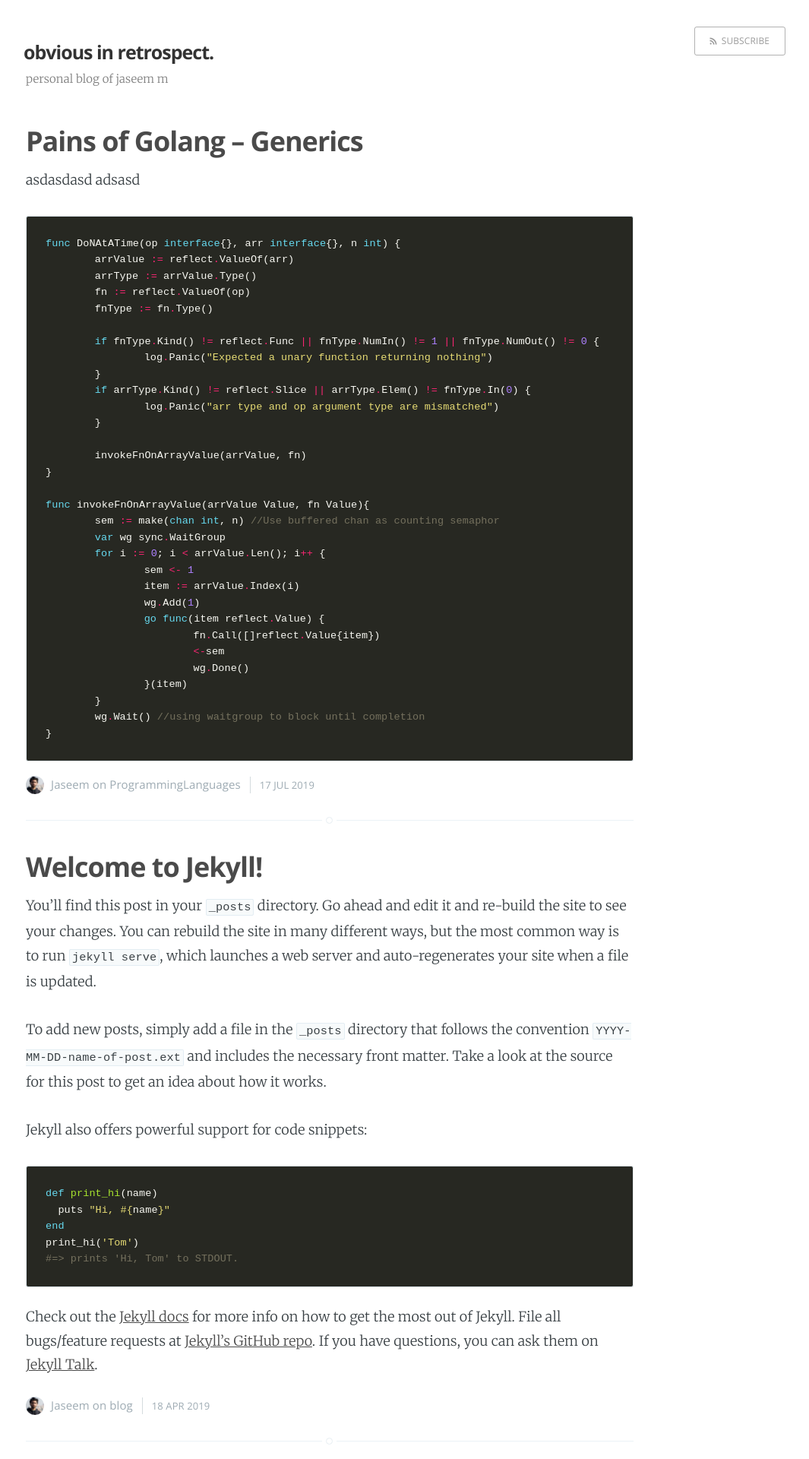
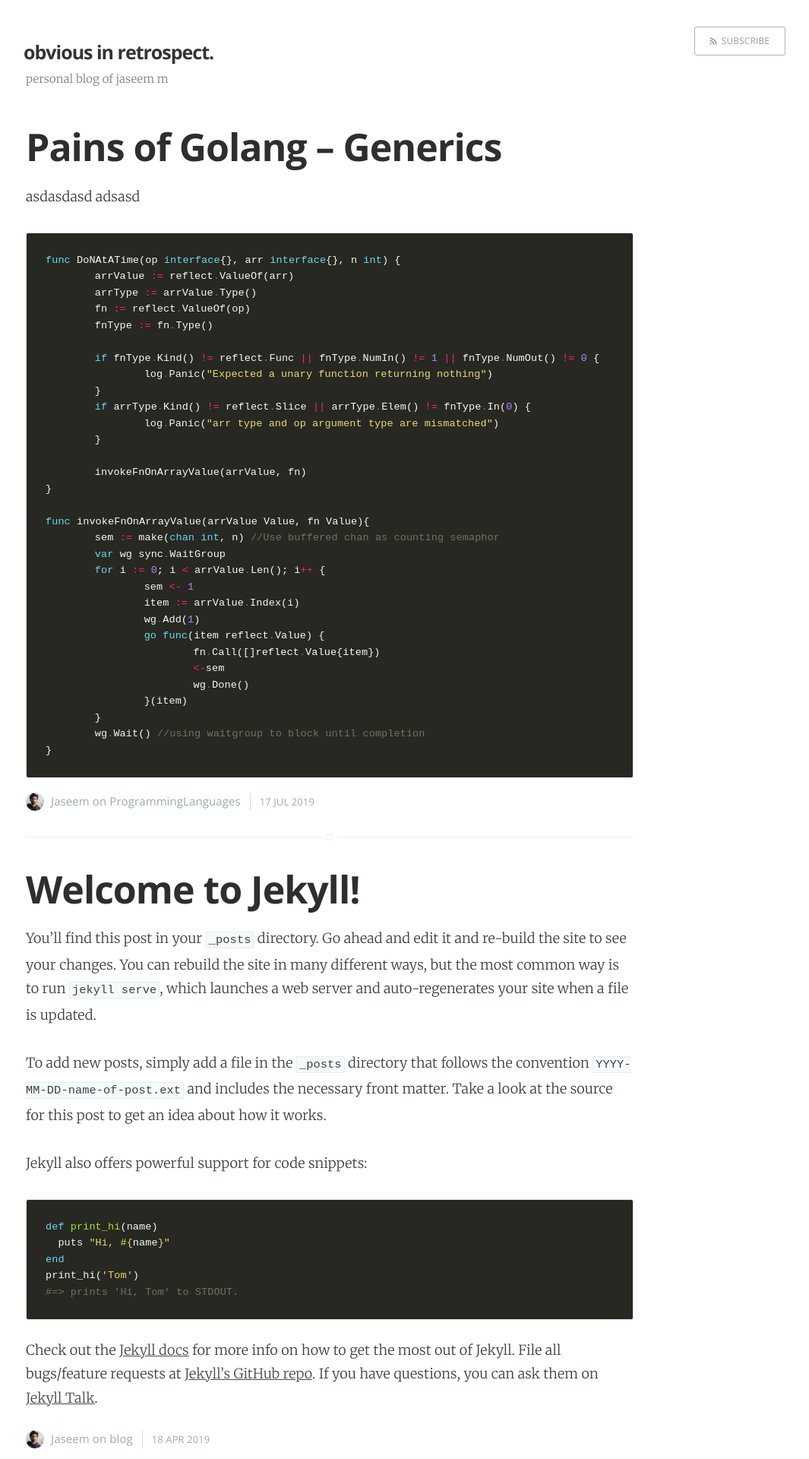
Before and after one commit to mjaseem/mjaseem.github.io, a Jekyll site: the page built from index.html, in a window 1280 px wide. Shown: the top 1920 px of the page at 76% size, without its empty margins (206-1271 px from the left). Built offline with Jekyll 4.4.1, drawn with Linux system fonts in a browser that asks for light colours; the list of posts is cut into pages by our own code.

Commit message:
Increase header font-size

```diff
--- a/assets/css/screen.css
+++ b/assets/css/screen.css
@@ -872,11 +872,12 @@
 }
 
 body:not(.post-template) .post-title {
-    font-size: 3.6rem;
+    font-size: 5rem;
 }
 
 .post-title a {
     text-decoration: none;
+    color: #2e2e2e;
 }
 
 .post-excerpt p {
```
